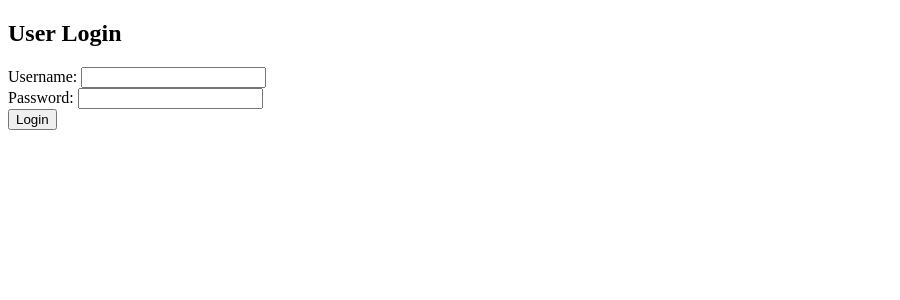
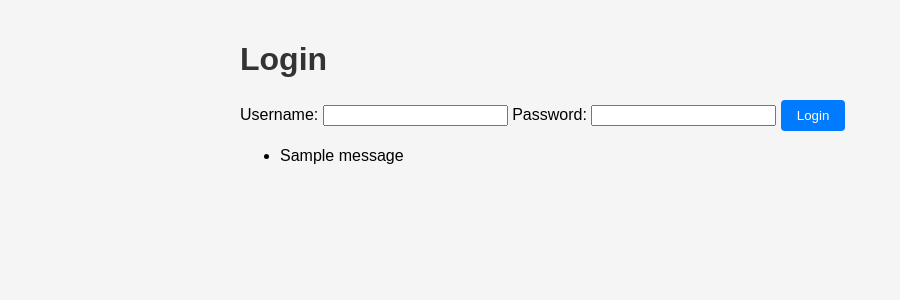
Before and after one commit to codekorenge/shopping-cart-cgpt, a Flask app: page /users/login in a window 1280 px wide. Shown: the top 300 px of the page, without its empty margins (0-900 px from the left). Run offline with Flask 3, Linux system fonts and the light colour scheme; tables that the repository leaves empty hold one stand-in row (values such as "Sample post"); one stand-in notice (Sample message) is shown.

Commit message:
added css

```diff
--- /dev/null
+++ b/main/static/styles.css
@@ -0,0 +1,46 @@
+/* styles.css */
+
+body {
+    font-family: 'Arial', sans-serif;
+    margin: 0;
+    padding: 0;
+    background-color: #f5f5f5;
+}
+
+.container {
+    max-width: 800px;
+    margin: 0 auto;
+    padding: 20px;
+}
+
+h1, h2, h3 {
+    color: #333;
+}
+
+a {
+    color: #007bff;
+    text-decoration: none;
+}
+
+a:hover {
+    text-decoration: underline;
+}
+
+button {
+    cursor: pointer;
+    padding: 8px 16px;
+    background-color: #007bff;
+    color: #fff;
+    border: none;
+    border-radius: 4px;
+}
+
+button:hover {
+    background-color: #0056b3;
+}
+
+form {
+    margin-top: 20px;
+}
+
+/* Add more styles as needed for specific elements in your pages */
--- a/users/templates/login.html
+++ b/users/templates/login.html
@@ -1,20 +1,34 @@
+<!-- main/templates/login.html -->
 <!DOCTYPE html>
 <html lang="en">
 <head>
     <meta charset="UTF-8">
     <meta name="viewport" content="width=device-width, initial-scale=1.0">
-    <title>User Login</title>
+    <title>Login</title>
+    <!-- Include the CSS styles -->
+    <link rel="stylesheet" type="text/css" href="{{ url_for('main.static', filename='styles.css') }}">
 </head>
 <body>
-    <h2>User Login</h2>
-    <form method="POST" action="{{ url_for('user.login') }}">
-        <label for="username">Username:</label>
-        <input type="text" name="username" required><br>
+    <div class="container">
+        <h1>Login</h1>
+        <form method="post" action="{{ url_for('user.login') }}">
+            <label for="username">Username:</label>
+            <input type="text" id="username" name="username" required>
 
-        <label for="password">Password:</label>
-        <input type="password" name="password" required><br>
+            <label for="password">Password:</label>
+            <input type="password" id="password" name="password" required>
 
-        <button type="submit">Login</button>
-    </form>
+            <button type="submit">Login</button>
+        </form>
+        {% with messages = get_flashed_messages() %}
+            {% if messages %}
+                <ul class="flash-messages">
+                    {% for message in messages %}
+                        <li>{{ message }}</li>
+                    {% endfor %}
+                </ul>
+            {% endif %}
+        {% endwith %}
+    </div>
 </body>
 </html>
```
Also changed, not shown: users/static/styles.css (added, +46 -0 lines), users/templates/validate_otp.html (+20 -7 lines).
